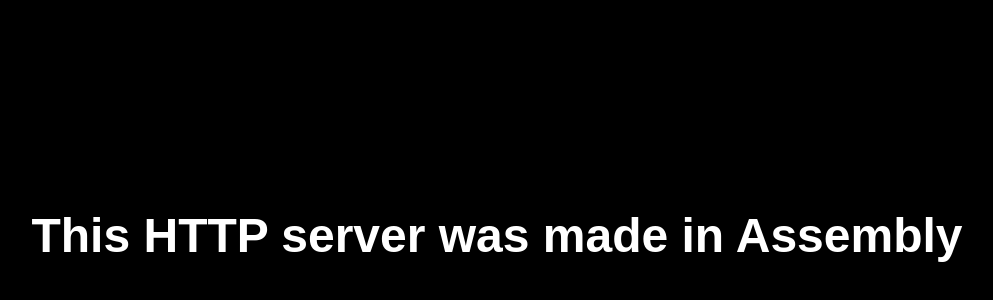
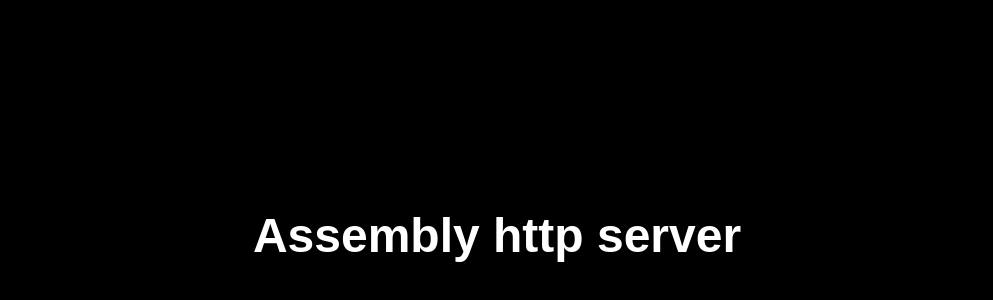
Before and after one commit to Frost-Lord/Assembly-http-server, a plain HTML site: page index.html in a window 1280 px wide. Shown: the part 32-332 px from the top of the page, without its empty margins (143-1136 px from the left). Drawn offline with Linux system fonts and the light colour scheme.

Commit message:
Update index.html

```diff
--- a/index.html
+++ b/index.html
@@ -14,6 +14,6 @@
     </style>
 </head>
 <body>
-    <h1>This HTTP server was made in Assembly</h1>
+    <h1>Assembly http server</h1>
 </body>
 </html>
```
